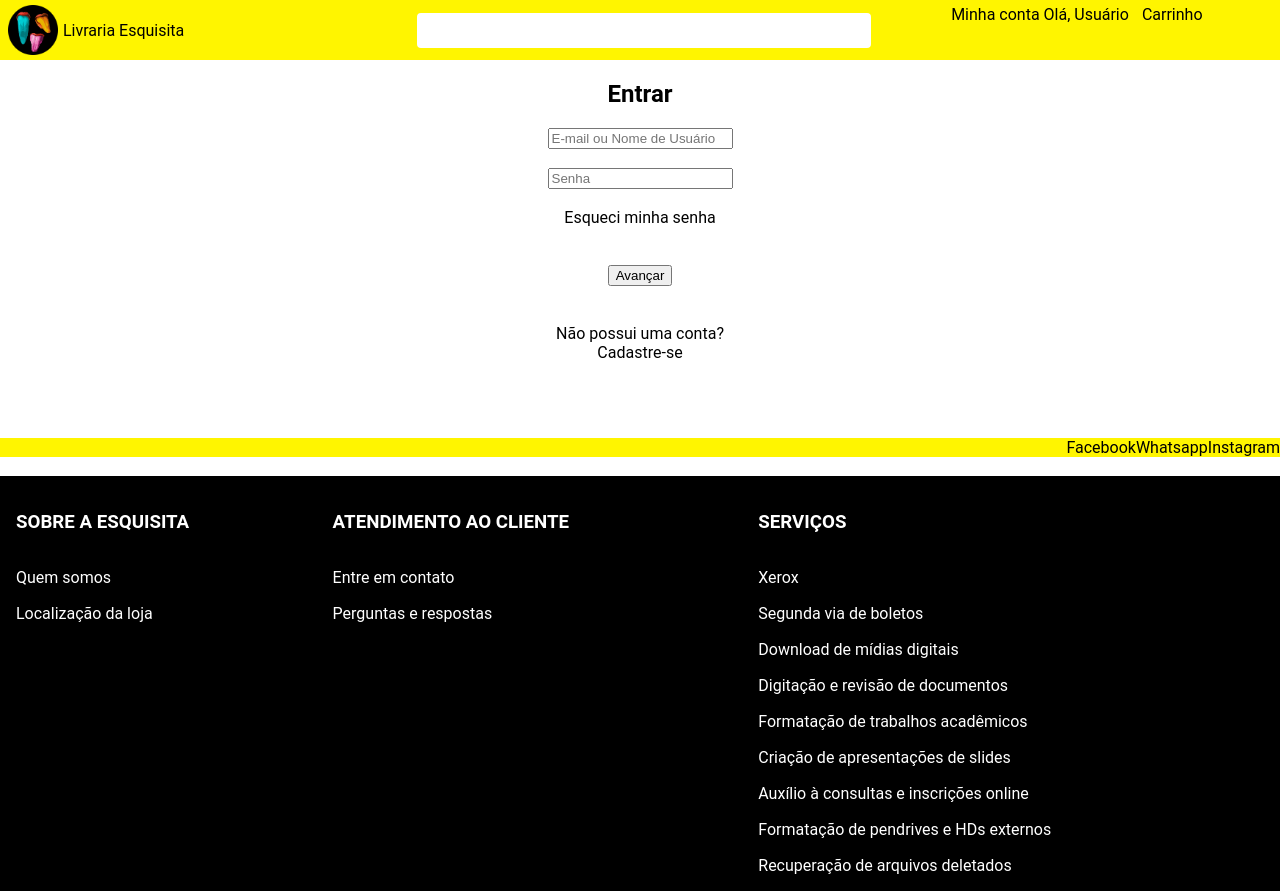
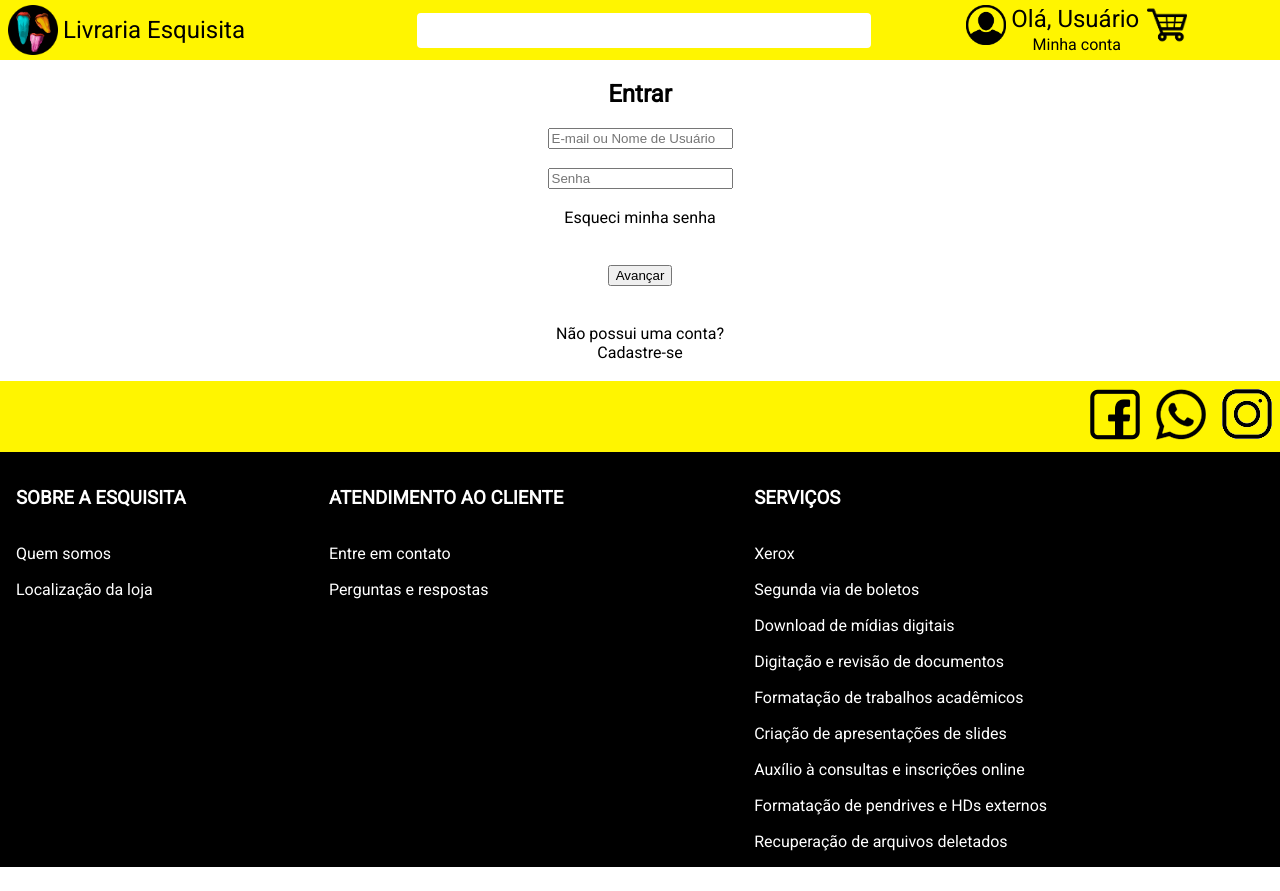
Before and after one commit to Augusto-Flavio/LivrariaEsquisita, a plain HTML site: page entrar.html in a window 1280 px wide. After the commit the page ends 867 px from the top, so only its background shows below. Drawn offline with Linux system fonts and the light colour scheme; files that its build step writes are made by us from their sources.

Commit message:
fix: header and footer fixes

```diff
--- a/entrar.html
+++ b/entrar.html
@@ -4,17 +4,24 @@
 
 <head>
   <title>Livraria Esquisita</title>
-  <link rel="stylesheet" type="text/css" href="/style.css" />
-  <link rel="stylesheet" href="/header-footer.css"/>
+  <link rel="stylesheet" href="_css/style.css" />
+  <link rel="stylesheet" href="_css/home.css" />
+  <link rel="stylesheet" href="_css/header-footer.css" />
+  <link rel="preconnect" href="https://fonts.googleapis.com">
+<link rel="preconnect" href="https://fonts.gstatic.com" crossorigin>
+<link href="https://fonts.googleapis.com/css2?family=Roboto&display=swap" rel="stylesheet">
 </head>
 
 <body>
   <header class="cabecalho">
-    <a class="logo" href="home.html"><img src="imagens/logo/logo-esferica.png" alt="livraria-esquisita">Livraria Esquisita</a>
+    <a class="logo" href="home.html"><img src="imagens/logo/logo-esferica.png" alt="livraria-esquisita">Livraria
+      Esquisita</a>
     <input type="text" id="barra-de-pesquisa" name="barra-de-pesquisa" value="">
     <nav class="menu">
-      <a href="construcao.html">Minha conta &NewLine; Olá, Usuário</a>
-      <a href="carrinho.html">Carrinho</a>
+      <a class="user-image" href="construcao.html"><img src="imagens\login.png"></a>
+      <section >Olá, Usuário</section>
+      <a class="account-link" href="construcao.html">Minha conta</a>
+      <a class="cart" href="carrinho.html"><img src="imagens\carrinho.png"></a>
     </nav>
   </header>
 
@@ -27,17 +34,12 @@
   Não possui uma conta?
   <a href="cadastro.html">Cadastre-se</a><br>
 
-  <br><br><br>
-
-<div class="redes-sociais">
-    <a href="https://www.facebook.com/livrariaesquisita/" target="_blank"> Facebook</a>
-    <a href="https://wa.me/5591980350459" target="_blank"> Whatsapp</a>
-    <a href="https://www.instagram.com/livrariaesquisita/" target="_blank"> Instagram</a>
-  </div>
-
-  <br>
-
   <table cellspacing="15" class="rodape">
+    <div class="redes-sociais">
+      <a href="https://www.facebook.com/livrariaesquisita/" target="_blank"> <img src="imagens\facebook icon 1.png"></a>
+      <a href="https://wa.me/5591980350459" target="_blank"> <img src="imagens\whatsapp icon 1.png"></a>
+      <a href="https://www.instagram.com/livrariaesquisita/" target="_blank"> <img src="imagens\instagram icon 1.png"></a>
+    </div>
     <tr>
       <td>
         <h3>
```
Also changed, not shown: cadastro.html (+17 -16 lines), carrinho.html (+17 -15 lines), categorias.html (+17 -15 lines), contato.html (+17 -11 lines), home.html (+14 -15 lines), produto.html (+12 -5 lines), quem-somos.html (+18 -10 lines), servicos.html (+17 -15 lines).
